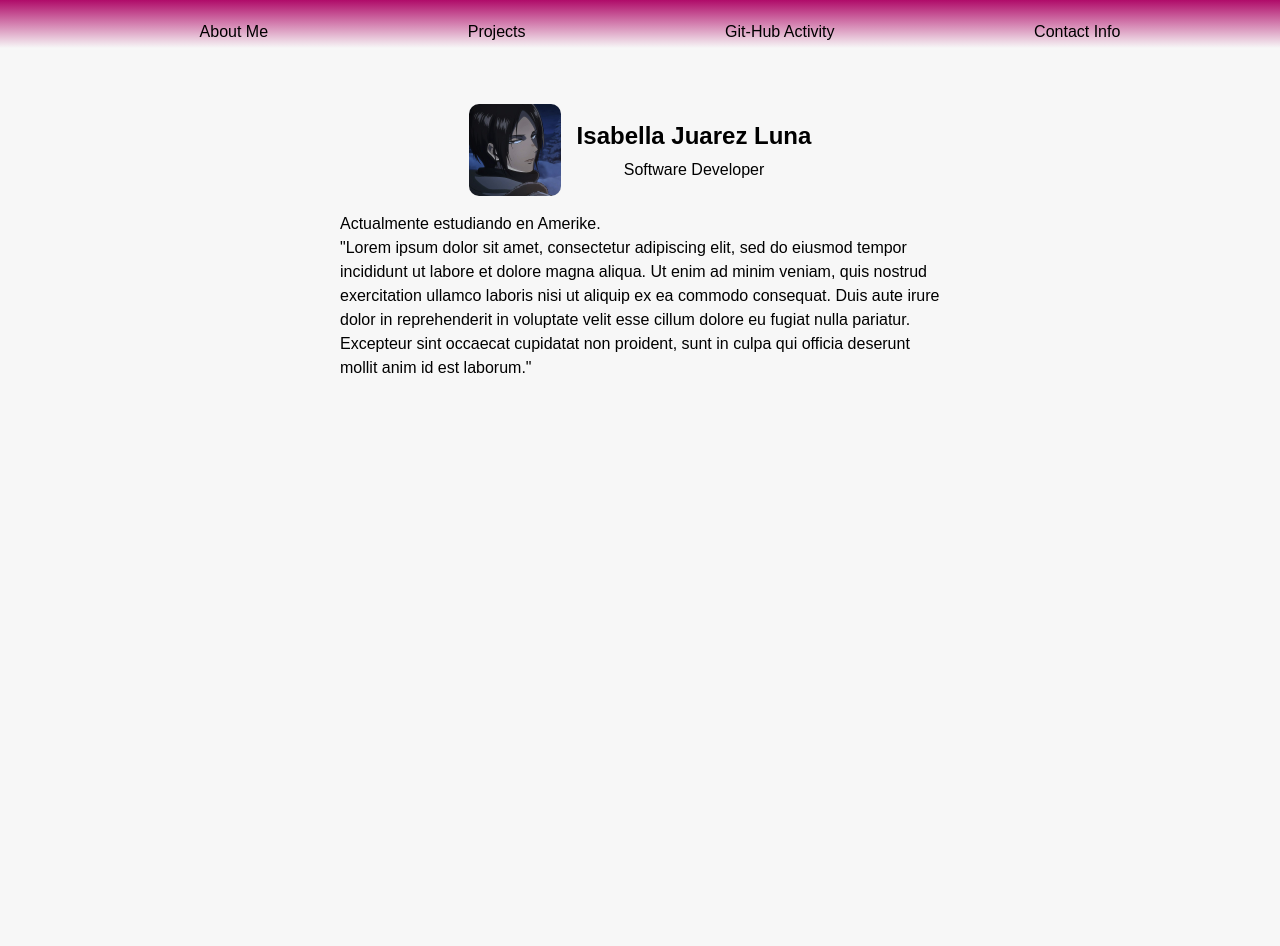
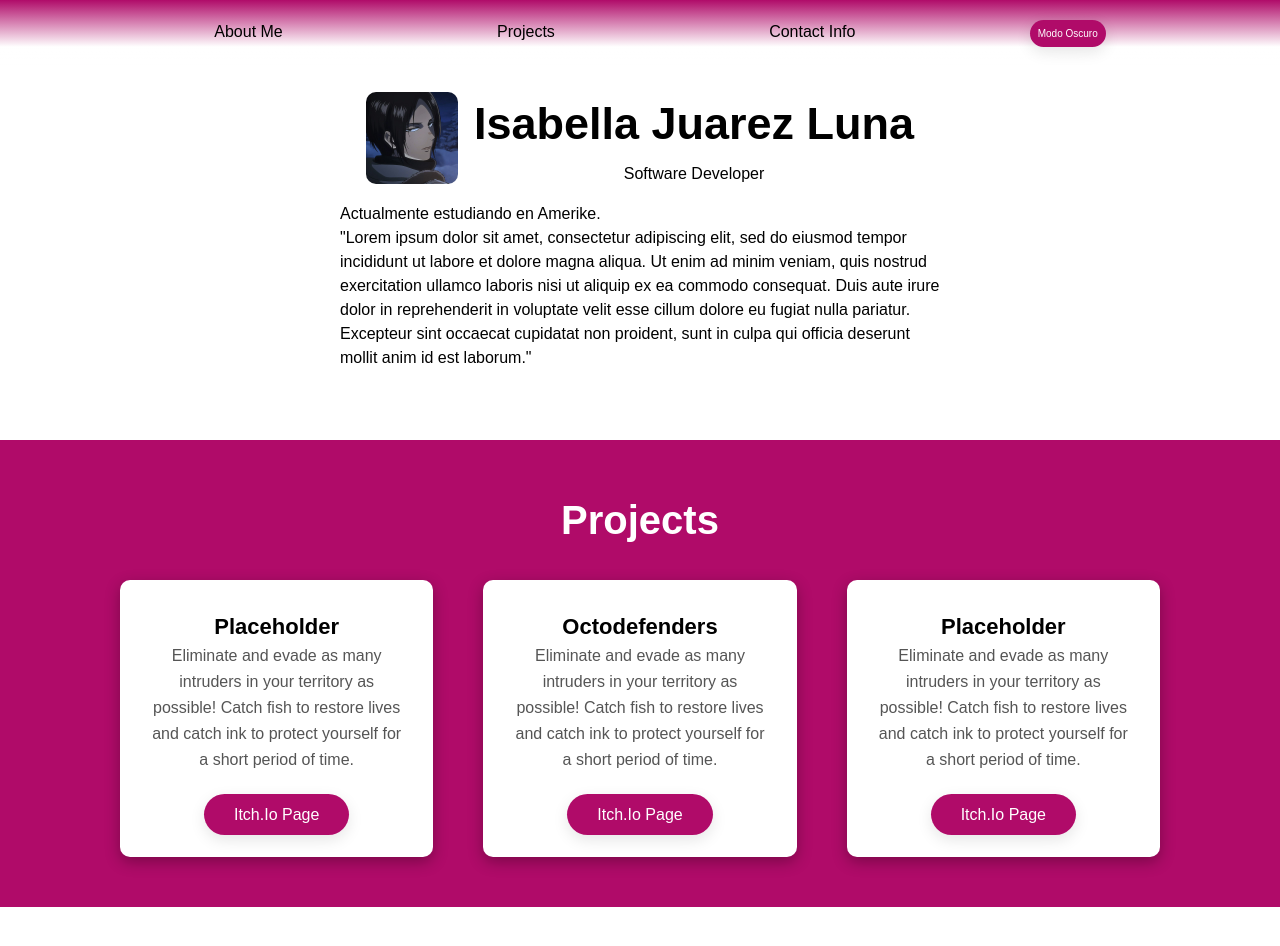
Before and after one commit to isab3lla-jl/cv, a plain HTML site: page index.html in a window 1280 px wide. Before the commit the page ends 800 px from the top, so only its background shows below. Drawn offline with Linux system fonts and the light colour scheme; a web font is replaced by a local one.

Commit message:
theme toggle & projects section

```diff
--- a/index.html
+++ b/index.html
@@ -23,10 +23,12 @@
                     <a class="nav-link" href="#projects">projects</a>
                 </li>
                 <li class="nav-item">
-                    <a class="nav-link" href="#gh-activity">git-hub activity</a>
+                    <a class="nav-link" href="#contact-info">contact info</a>
                 </li>
-                <li class="nav-item">
-                    <a class="nav-link" href="#contact-info">contact info</a>
+                <li>
+                    <button class="toggle-theme btn-theme">
+                        Modo Oscuro
+                    </button>
                 </li>
             </ul>
         </nav>
@@ -57,12 +59,27 @@
 
             <!-- Projects -->
             <section id="projects">
-
-            </section>
-
-            <!-- GH activity -->
-            <section id="gh-activity">
-
+                <h2 class="section-title">Projects</h2>
+                <div class="project-items">
+                    <div class="project-item">
+                        <h3>placeholder</h3>
+                        <p>Eliminate and evade as many intruders in your territory as possible!
+                            Catch fish to restore lives and catch ink to protect yourself for a short period of time.</p>
+                        <a href="https://1zelf.itch.io/octodefenders" class="btn">itch.io page</a>
+                    </div>
+                    <div class="project-item">
+                        <h3>octodefenders</h3>
+                        <p>Eliminate and evade as many intruders in your territory as possible!
+                            Catch fish to restore lives and catch ink to protect yourself for a short period of time.</p>
+                        <a href="https://1zelf.itch.io/octodefenders" class="btn">itch.io page</a>
+                    </div>
+                    <div class="project-item">
+                        <h3>placeholder</h3>
+                        <p>Eliminate and evade as many intruders in your territory as possible!
+                            Catch fish to restore lives and catch ink to protect yourself for a short period of time.</p>
+                        <a href="https://1zelf.itch.io/octodefenders" class="btn">itch.io page</a>
+                    </div>
+                </div>
             </section>
 
             <!-- Contact -->
--- a/script.js
+++ b/script.js
@@ -0,0 +1,42 @@
+// Theme Toggle
+function toggleTheme() {
+    if (localStorage.getItem("theme") !== null) {
+        if (localStorage.getItem("theme") === "dark") {
+            document.body.classList.add("dark-mode");
+        } else {
+            document.body.classList.remove("dark-mode");
+        }
+    } else {
+        localStorage.setItem("theme", "light");
+    }
+    updateIcon();
+}
+
+toggleTheme();
+
+const themeToggle = document.querySelector(".toggle-theme");
+
+if (themeToggle) {
+    themeToggle.addEventListener("click", function () {
+        document.body.classList.toggle("dark-mode");
+
+        if (document.body.classList.contains("dark-mode")) {
+            localStorage.setItem("theme", "dark");
+        } else {
+            localStorage.setItem("theme", "light");
+        }
+
+        updateIcon();
+    });
+}
+
+function updateIcon() {
+    const button = document.querySelector(".toggle-theme");
+    if (!button) return;
+
+    if (document.body.classList.contains("dark-mode")) {
+        button.textContent = "Modo Claro";
+    } else {
+        button.textContent = "Modo Oscuro";
+    }
+}
--- a/style.css
+++ b/style.css
@@ -4,7 +4,6 @@
 /*Vars*/
 :root {
     --main-color: #b00b69;
-    --bg: #f7f7f7;
     --bg-dark: #17171f;
     --main-to-dark-color: var(--main-color);
     --dark-to-main-color: var(--bg-dark);
@@ -12,7 +11,6 @@
     --shadow-black-300: 0 5px 15px rgba(0,0,0,0.3);
     --black-900: #000;
     --black-400: #555;
-    --black-100: #f7f7f7;
     --black-000: #fff;
     --black-alpha-100: rgba(0,0,0,0.05);
 }
@@ -22,7 +20,7 @@
     padding: 0;
 }
 
-/*Body & main & a settings(?)*/
+/*Global settings(? idk)*/
 body {
     font-family: "B612", sans-serif;
     font-weight: 400;
@@ -34,7 +32,6 @@ body {
 
 body.dark-mode {
     background-color: var(--bg-dark);
-    --black-100: var(--bg-dark);
     --black-000: var(--bg-dark);
     --main-to-dark-color: var(--bg-dark);
     --dark-to-main-color: var(--main-color);
@@ -44,7 +41,6 @@ body.dark-mode {
     --black-400: #bbb;
 }
 main {
-    padding: 40px 80px;
     display: felx;
     justify-content: center;;
 }
@@ -56,6 +52,56 @@ a {
 
 ul{
     list-style: none;
+}
+section{
+    padding: 50px 120px;
+}
+h1 {
+    font-size: 45px;
+}
+section h2.section-title {
+    font-size: 40px;
+    text-align: center;
+}
+
+.btn{
+    background-color: var(--main-color);
+    padding: 12px 30px;
+    border: none;
+    border-radius: 30px;
+    color: #fff;
+    font-size: 16px;
+    text-transform: capitalize;
+    transition: all 0.5s ease;
+    box-shadow: var(--shadow-black-100);
+    font-weight: 500;
+}
+.btn:focus{
+    box-shadow: var(--shadow-black-100);
+}
+.btn:hover{
+    color: var(--main-color);
+    background-color: #fff;
+}
+
+.btn-theme{
+    background-color: var(--main-color);
+    padding: 8px;
+    border: none;
+    border-radius: 30px;
+    color: #fff;
+    font-size: 10px;
+    text-transform: capitalize;
+    transition: all 0.5s ease;
+    box-shadow: var(--shadow-black-100);
+    font-weight: 500;
+}
+.btn-theme:focus{
+    box-shadow: var(--shadow-black-100);
+}
+.btn-theme:hover{
+    color: var(--main-color);
+    background-color: var(--black-000);
 }
 
 /*Preloader*/
@@ -93,12 +139,14 @@ ul{
 
 /*Navbar*/
 .navbar {
-    background-image: linear-gradient(to bottom, var(--main-color), var(--bg)  75%, rgba(241, 241, 241, 0) 100%);
+    background-image: linear-gradient(to bottom, var(--main-color), var(--black-000) 70%,  rgba(241, 241, 241, 0) 100%);
+    position: fixed;
+    top: 0;
+    left: 0;
+    width: 100%;
     padding: 20px 0;
     transition: all 0.5s ease;
-}
-.navbar.dark-mode {
-    background-image: linear-gradient(to bottom, var(--main-color), var(--bg-dark)  75%, rgba(241, 241, 241, 0) 100%);
+    z-index: 1;
 }
 
 .links {
@@ -143,6 +191,7 @@ ul{
 
 /*Intro*/
 .article {
+    margin: 70px 0;
     display: flex;
     flex-direction: column;
     align-items: center;
@@ -152,7 +201,7 @@ ul{
     flex-direction: row;
     align-items: center;
     justify-content: center;
-    margin-top: 0;
+    margin-top: 20px;
     margin-bottom: 16px;
     gap: 16px;
     width: 600px;
@@ -189,3 +238,41 @@ header.page-header * {
     width: 600px;
     color: var(--black-900);
 }
+
+/*Projects*/
+section#projects {
+    background-color: var(--main-color);
+    color: #fff;
+}
+
+.project-items{
+    display: flex;
+    justify-content: center;
+    align-items: center;
+    margin-top: 30px;
+    gap: 50px;
+}
+
+.project-item{
+    background-color: var(--black-000);
+    padding: 30px;
+    text-align: center;
+    border-radius: 10px;
+    box-shadow: var(--shadow-black-300);
+}
+
+.project-item h3{
+    font-size: 22px;
+    color: var(--black-900);
+    margin: 0;
+    font-weight: 700;
+    text-transform: capitalize;
+}
+
+.project-item p{
+    font-size: 16px;
+    color: var(--black-400);
+    font-weight: 300;
+    margin: 0 0 30px;
+    line-height: 26px;
+}
```
